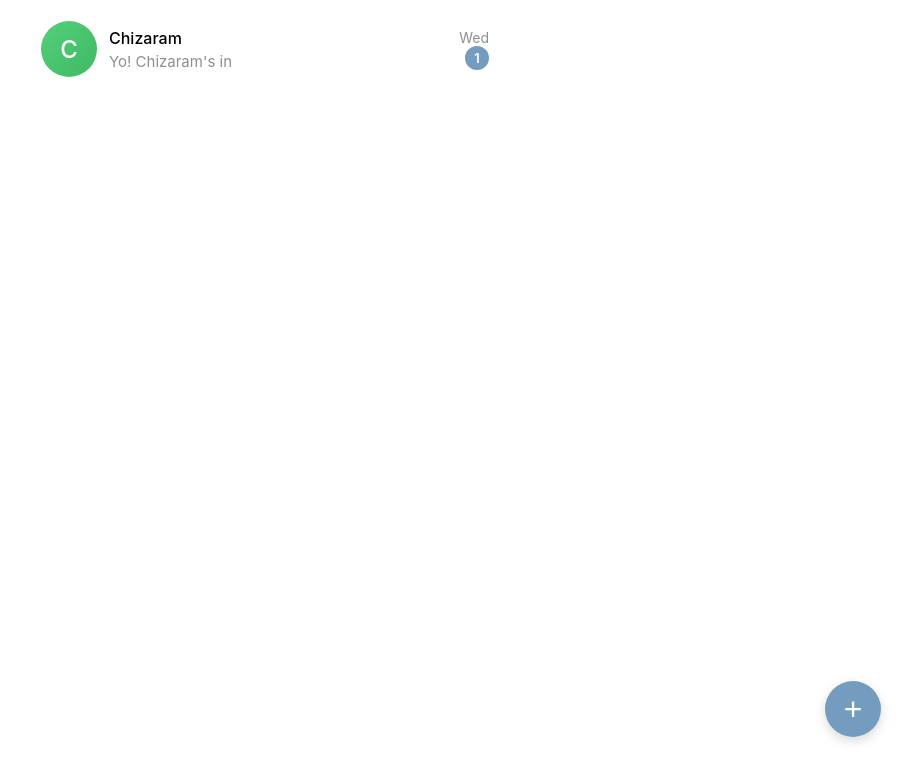
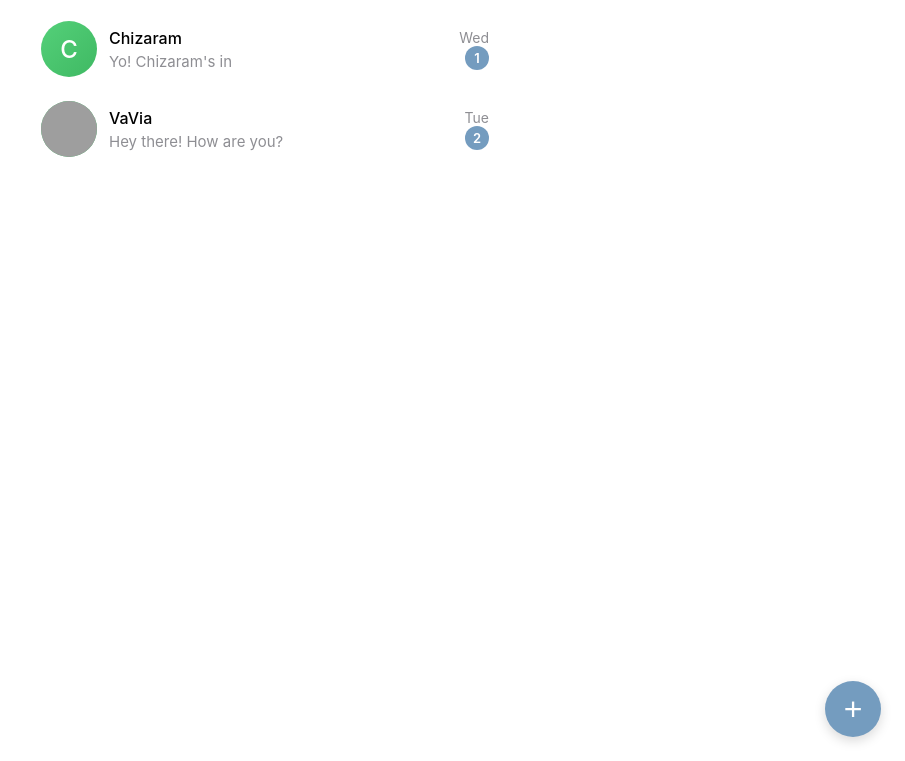
Before and after one commit to mykeegram/Catch, a plain HTML site: page index.html in a window 1280 px wide. Shown: the part 39-800 px from the top of the page, without its empty margins (375-1280 px from the left). Drawn offline with Linux system fonts and the light colour scheme; grey boxes are pictures that could not be loaded.

Commit message:
Update index.html

```diff
--- a/index.html
+++ b/index.html
@@ -32,7 +32,7 @@
             margin: 0 auto;
         }
 
-        @media (min-width: 400px) {
+                    @media (min-width: 400px) {
             .header {
                 padding: 14px 20px;
             }
@@ -45,6 +45,11 @@
                 width: 60px;
                 height: 60px;
                 font-size: 26px;
+            }
+
+            .avatar img {
+                width: 60px;
+                height: 60px;
             }
 
             .conversation-name {
@@ -115,6 +120,13 @@
             color: white;
             margin-right: 12px;
             flex-shrink: 0;
+            overflow: hidden;
+        }
+
+        .avatar img {
+            width: 100%;
+            height: 100%;
+            object-fit: cover;
         }
 
         .conversation-content {
@@ -238,6 +250,22 @@
         </div>
     </div>
 
+    <div class="conversation-item">
+        <div class="avatar">
+            <img src="https://i.ibb.co/C5b875C6/Screenshot-20250904-050841.jpg" alt="VaVia">
+        </div>
+        <div class="conversation-content">
+            <div class="conversation-header">
+                <span class="conversation-name">VaVia</span>
+            </div>
+            <div class="conversation-message">Hey there! How are you?</div>
+        </div>
+        <div class="right-section">
+            <span class="conversation-time">Tue</span>
+            <div class="badge">2</div>
+        </div>
+    </div>
+
     <button class="floating-button"></button>
 
 </body>
```
